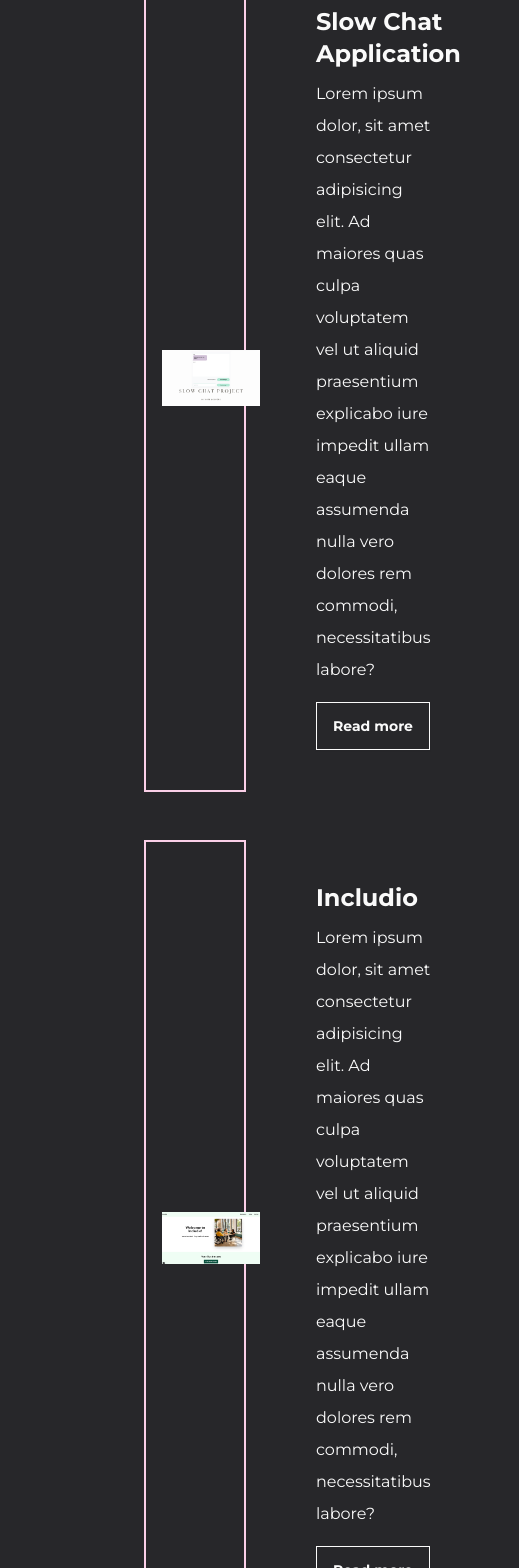
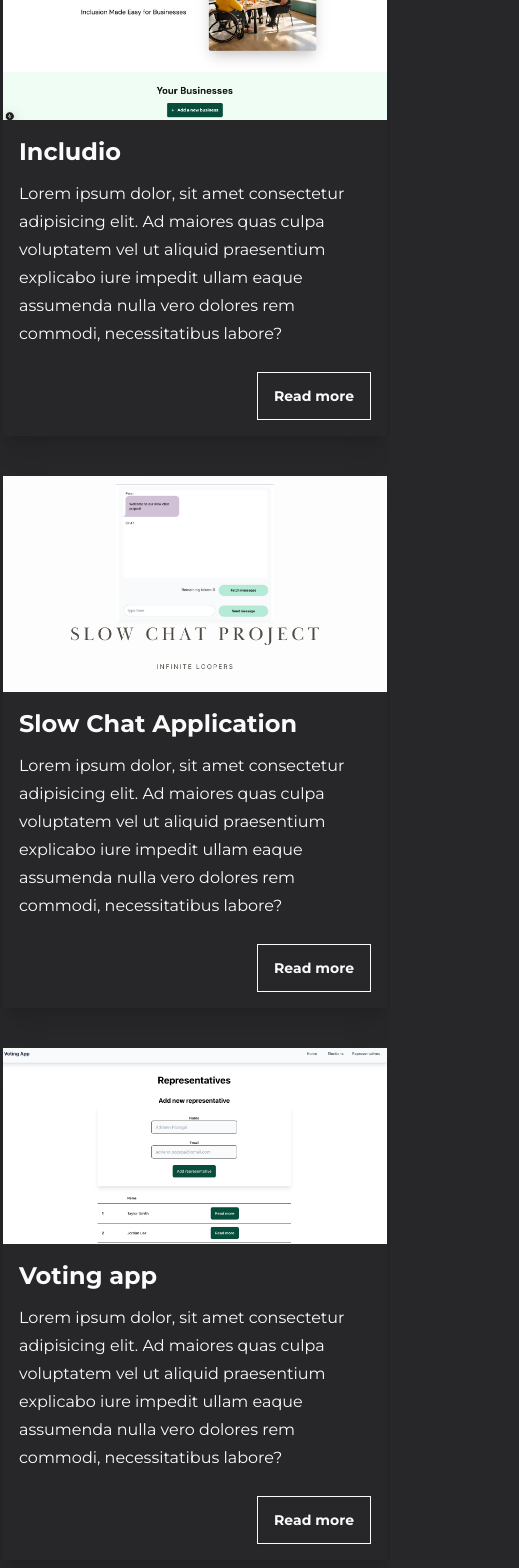
Before and after one commit to Apozsgai97/portfolio-next.js, a Next.js app: page / in a window 390 px wide. Shown: the part 2620-4188 px from the top of the page, 519 px wide, since content can reach past the window. Built offline with nearby package versions, Linux system fonts and the light colour scheme.

Commit message:
change to daisyUi cards and make it responsive

```diff
--- a/src/features/portfolio/components/projects-section.tsx
+++ b/src/features/portfolio/components/projects-section.tsx
@@ -3,68 +3,77 @@ export function ProjectsSection() {
   return (
     <section className="border-b-4 border-pink-200 text-neutral-50 pb-12">
       <h2 className="text-4xl font-bold p-12 text-center">My Projects</h2>
-      <div>
-        <article className="border-2 border-pink-200 m-12 mx-36 flex justify-evenly items-center">
+      <div className="flex flex-col items-center gap-10">
+        <article className="card card-compact md:card-side bg-base-100 w-96 md:w-8/12 shadow-xl md:border-2 md:border-pink-200 rounded-none md:px-4">
+          <figure>
+            <Image
+              src="/includio.png"
+              width={500}
+              height={300}
+              alt="Picture of the developer, Adrienn Pozsgai"
+            />
+          </figure>
+          <div className="card-body">
+            <h2 className="card-title text-2xl">Includio</h2>
+            <p className="max-w-lg text-base leading-7">
+              Lorem ipsum dolor, sit amet consectetur adipisicing elit. Ad
+              maiores quas culpa voluptatem vel ut aliquid praesentium explicabo
+              iure impedit ullam eaque assumenda nulla vero dolores rem commodi,
+              necessitatibus labore?
+            </p>
+            <div className="card-actions justify-end">
+              <button className="btn btn-primary rounded-none hover:bg-pink-200 hover:text-zinc-800 mt-4">
+                Read more
+              </button>
+            </div>
+          </div>
+        </article>
+        <article className="card card-compact md:card-side bg-base-100 w-96 md:w-8/12 shadow-xl  md:border-2 md:border-pink-200 rounded-none md:px-4">
+          <figure>
             <Image
               src="/slow-chat.png"
               width={500}
               height={300}
               alt="Picture of the developer, Adrienn Pozsgai"
-            className="m-4"
             />
-          <div className="p-10">
-            <h3 className="text-2xl font-bold pb-2">Slow Chat Application</h3>
-            <p className="leading-8 pr-12">
+          </figure>
+          <div className="card-body">
+            <h2 className="card-title text-2xl">Slow Chat Application</h2>
+            <p className="max-w-lg text-base leading-7">
               Lorem ipsum dolor, sit amet consectetur adipisicing elit. Ad
               maiores quas culpa voluptatem vel ut aliquid praesentium explicabo
               iure impedit ullam eaque assumenda nulla vero dolores rem commodi,
               necessitatibus labore?
             </p>
+            <div className="card-actions justify-end">
               <button className="btn btn-primary rounded-none hover:bg-pink-200 hover:text-zinc-800 mt-4">
                 Read more
               </button>
             </div>
+          </div>
         </article>
-        <article className="border-2 border-pink-200 m-12 mx-36 flex justify-evenly items-center">
+        <article className="card card-compact md:card-side bg-base-100 w-96 md:w-8/12 shadow-xl  md:border-2 md:border-pink-200 rounded-none md:px-4">
+          <figure>
             <Image
-            src="/includio.png"
+              src="/voting-app.png"
               width={500}
               height={300}
               alt="Picture of the developer, Adrienn Pozsgai"
-            className="m-4"
             />
-          <div className="p-10">
-            <h3 className="text-2xl font-bold pb-2">Includio</h3>
-            <p className="leading-8 pr-12">
+          </figure>
+          <div className="card-body">
+            <h2 className="card-title text-2xl">Voting app</h2>
+            <p className="max-w-lg text-base leading-7">
               Lorem ipsum dolor, sit amet consectetur adipisicing elit. Ad
               maiores quas culpa voluptatem vel ut aliquid praesentium explicabo
               iure impedit ullam eaque assumenda nulla vero dolores rem commodi,
               necessitatibus labore?
             </p>
-            <button className="btn btn-primary rounded-none hover:bg-pink-100 hover:text-zinc-800 mt-4">
+            <div className="card-actions justify-end">
+              <button className="btn btn-primary rounded-none hover:bg-pink-200 hover:text-zinc-800 mt-4">
                 Read more
               </button>
             </div>
-        </article>
-        <article className="border-2 border-pink-200 m-12 mx-36 flex justify-evenly items-center">
-          <Image
-            src="/voting-app.png"
-            width={500}
-            height={300}
-            alt="Picture of the developer, Adrienn Pozsgai"
-            className="m-4"
-          />
-          <div className="p-10">
-            <h3 className="text-2xl font-bold pb-2">Voting app</h3>
-            <p className="leading-8 pr-12">
-              Lorem ipsum dolor, sit amet consectetur adipisicing elit. Ad
-              maiores quas culpa voluptatem vel ut aliquid praesentium explicabo
-              iure impedit ullam eaque assumenda nulla vero dolores rem commodi,
-              necessitatibus labore?
-            </p>
-            <button className="btn btn-primary rounded-none hover:bg-pink-200 hover:text-zinc-800 mt-4">
-              Read more
-            </button>
           </div>
         </article>
       </div>
```
Lines whose indentation alone changed are shown as unchanged.
